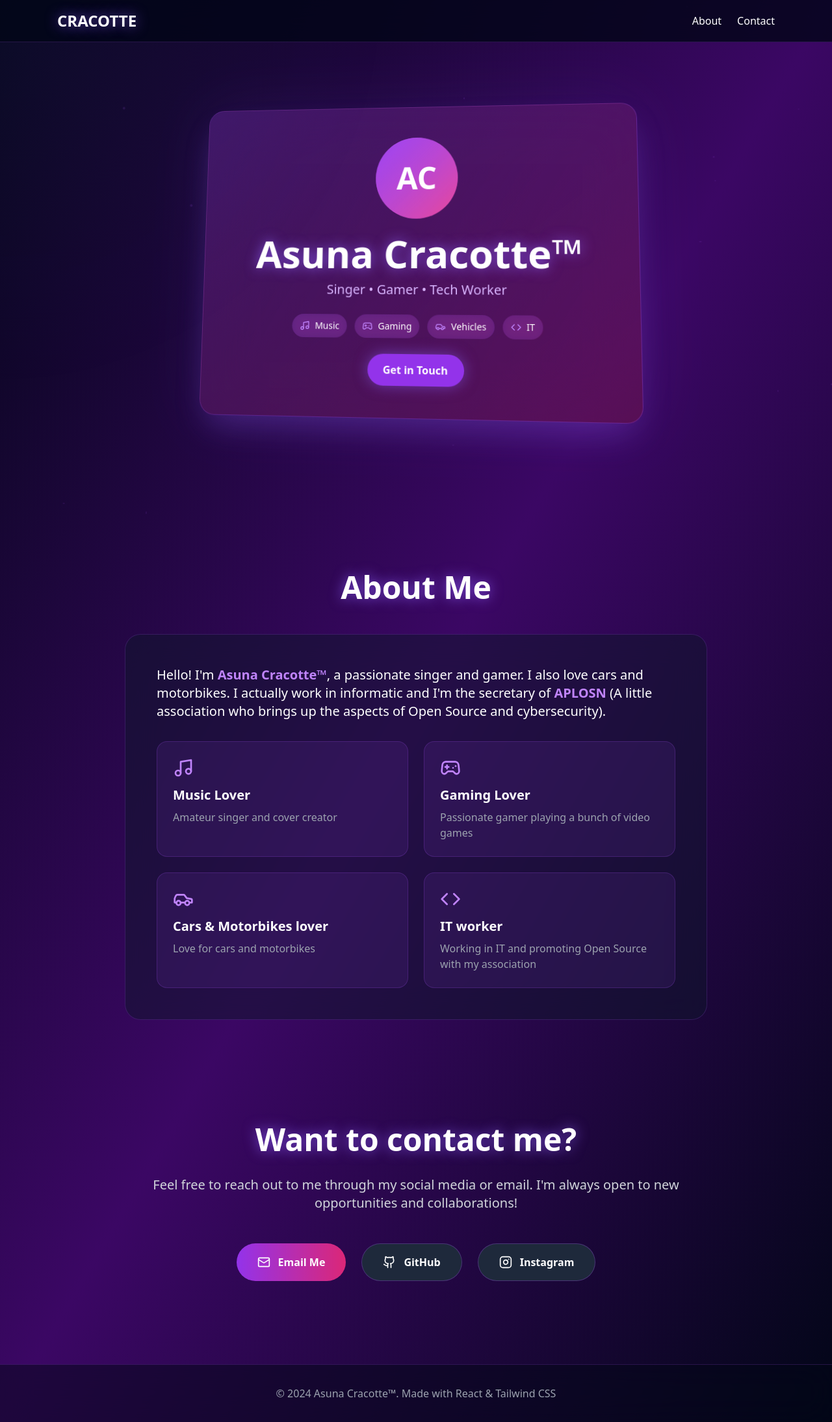
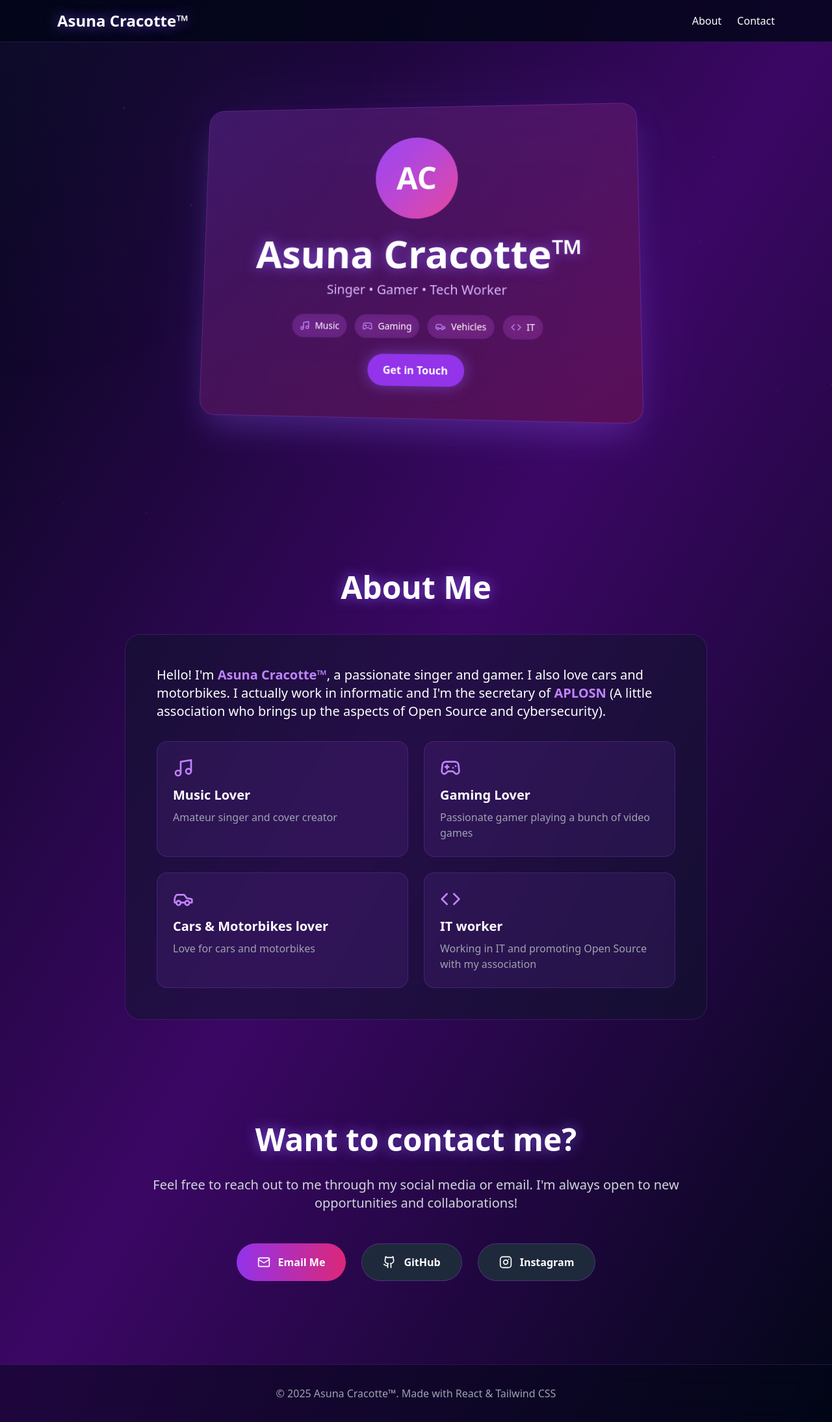
Before and after one commit to Luxinenglish/Portfolio-React, a React (Vite) app: page / in a window 1280 px wide. Shown: the whole page at 65% size. Built offline with nearby package versions, Linux system fonts and the light colour scheme.

Commit message:
update Footer and Navigation components with branding updates

```diff
--- a/src/components/layout/Footer.jsx
+++ b/src/components/layout/Footer.jsx
@@ -4,7 +4,7 @@ export default function Footer() {
     return (
         <footer className="relative py-6 md:py-8 px-4 md:px-6 border-t border-purple-500/20 backdrop-blur-xl bg-slate-950/50">
             <div className="max-w-6xl mx-auto text-center text-gray-400 text-sm md:text-base">
-                <p>© 2024 Asuna Cracotte™. Made with React & Tailwind CSS</p>
+                <p>© 2025 Asuna Cracotte™. Made with React & Tailwind CSS</p>
             </div>
         </footer>
     );
--- a/src/components/layout/Navigation.jsx
+++ b/src/components/layout/Navigation.jsx
@@ -4,7 +4,7 @@ export default function Navigation() {
     return (
         <nav className="fixed top-0 left-0 right-0 z-50 backdrop-blur-xl bg-slate-950/80 border-b border-purple-500/20">
             <div className="max-w-6xl mx-auto px-6 py-4 flex justify-between items-center">
-                <h1 className="text-2xl font-bold glow-text">CRACOTTE</h1>
+                <h1 className="text-2xl font-bold glow-text">Asuna Cracotte™</h1>
                 <div className="flex gap-6">
                     <a href="#about" className="hover:text-purple-400 transition-colors">About</a>
                     <a href="#contact" className="hover:text-purple-400 transition-colors">Contact</a>
```
